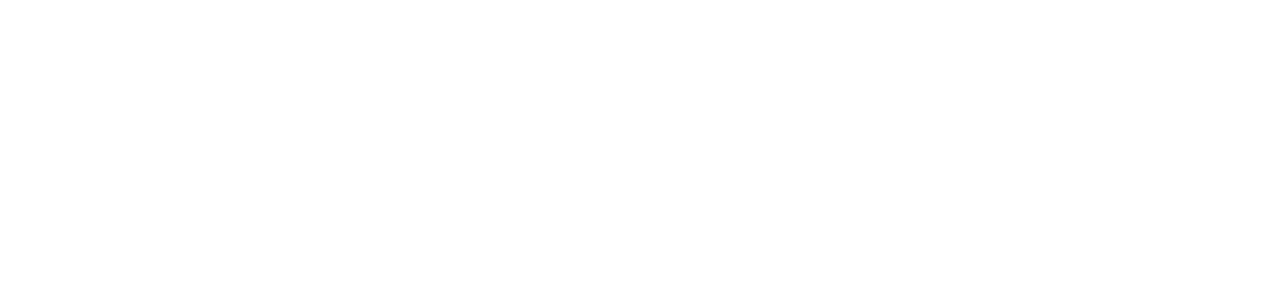
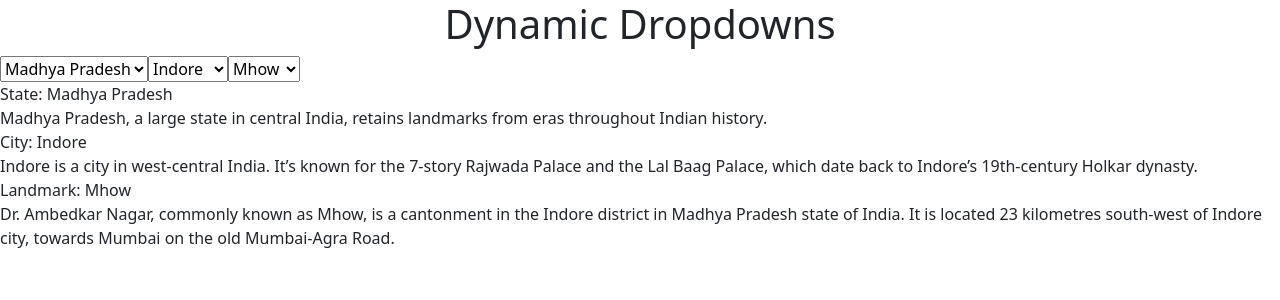
Before and after one commit to acciojob/dropdown-react-swathigopavarapu, a React app: page / in a window 1280 px wide. Shown: the top 300 px of the page. Built offline with nearby package versions, Linux system fonts and the light colour scheme.

Commit message:
initial commit - dropdown

```diff
--- a/package.json
+++ b/package.json
@@ -12,8 +12,9 @@
   "author": "",
   "license": "ISC",
   "dependencies": {
+    "bootstrap": "^5.3.8",
+    "css-loader": "^4.3.0",
     "cypress": "^9.5.0",
-    "css-loader": "^4.3.0",
     "jest-junit": "^11.1.0",
     "react": "^16.13.1",
     "react-dom": "^16.13.1",
@@ -48,7 +49,7 @@
     "jest": "^26.4.2",
     "react-test-renderer": "^16.13.1",
     "webpack": "^4.44.2",
-    "webpack-dev-server": "^3.11.0",
+    "webpack-dev-server": "^3.11.3",
     "xml-js": "^1.6.11"
   }
 }
--- a/src/components/App.js
+++ b/src/components/App.js
@@ -138,11 +138,68 @@
 }];
 
 
-function App()
-{
+
+function App() {
+	const [selectedStateIndex, setSelectedStateIndex] = useState(0);
+    const [selectedCityIndex, setSelectedCityIndex] = useState(0);
+    const [selectedLandmarkIndex, setSelectedLandmarkIndex] = useState(0);
+
+	const handleStateChange = (e) => {
+		const stateIndex = parseInt(e.target.value);
+		setSelectedStateIndex(stateIndex);
+		setSelectedCityIndex(0);
+		setSelectedLandmarkIndex(0);
+	};
+
+    const handleCityChange = (e) => {
+		const cityIndex = parseInt(e.target.value);
+        setSelectedCityIndex(cityIndex);
+        setSelectedLandmarkIndex(0);
+	};
+    const handleLandmarkChange = (e) => {
+		const landmarkIndex = parseInt(e.target.value);
+		setSelectedLandmarkIndex(landmarkIndex);
+	};
+	  const currentState = states[selectedStateIndex];
+      const currentCity = currentState.city[selectedCityIndex];
+      const currentLandmark = currentCity.landmarks[selectedLandmarkIndex];
 	// Do not alter/remove main div
 	return (
 	<div id="main">
+		<h1>Dynamic Dropdowns</h1>
+		<select id="state" value={selectedStateIndex} onChange={handleStateChange}>
+        {states.map((state, index) => (
+          <option key={index} value={index}>
+            {state.name}
+          </option>
+        ))}
+      </select>
+	  <select id="city" value={selectedCityIndex} onChange={handleCityChange}>
+        {currentState.city.map((city, index) => (
+          <option key={index} value={index}>
+            {city.name}
+          </option>
+        ))}
+      </select>
+	  <select
+        id="landmark"
+        value={selectedLandmarkIndex}
+        onChange={handleLandmarkChange}
+      >
+        {currentCity.landmarks.map((landmark, index) => (
+          <option key={index} value={index}>
+            {landmark.name}
+          </option>
+        ))}
+      </select>
+	  <div id="state-name">State: {currentState.name}</div>
+      <div id="state-description">{currentState.description}</div>
+
+      <div id="city-name">City: {currentCity.name}</div>
+      <div id="city-description">{currentCity.description}</div>
+
+      <div id="landmark-name">Landmark: {currentLandmark.name}</div>
+      <div id="landmark-description">{currentLandmark.description}</div>
 
 	</div>
 	);
```
Also changed, not shown: 1 other file (tests, documents, lock files or other folders).
